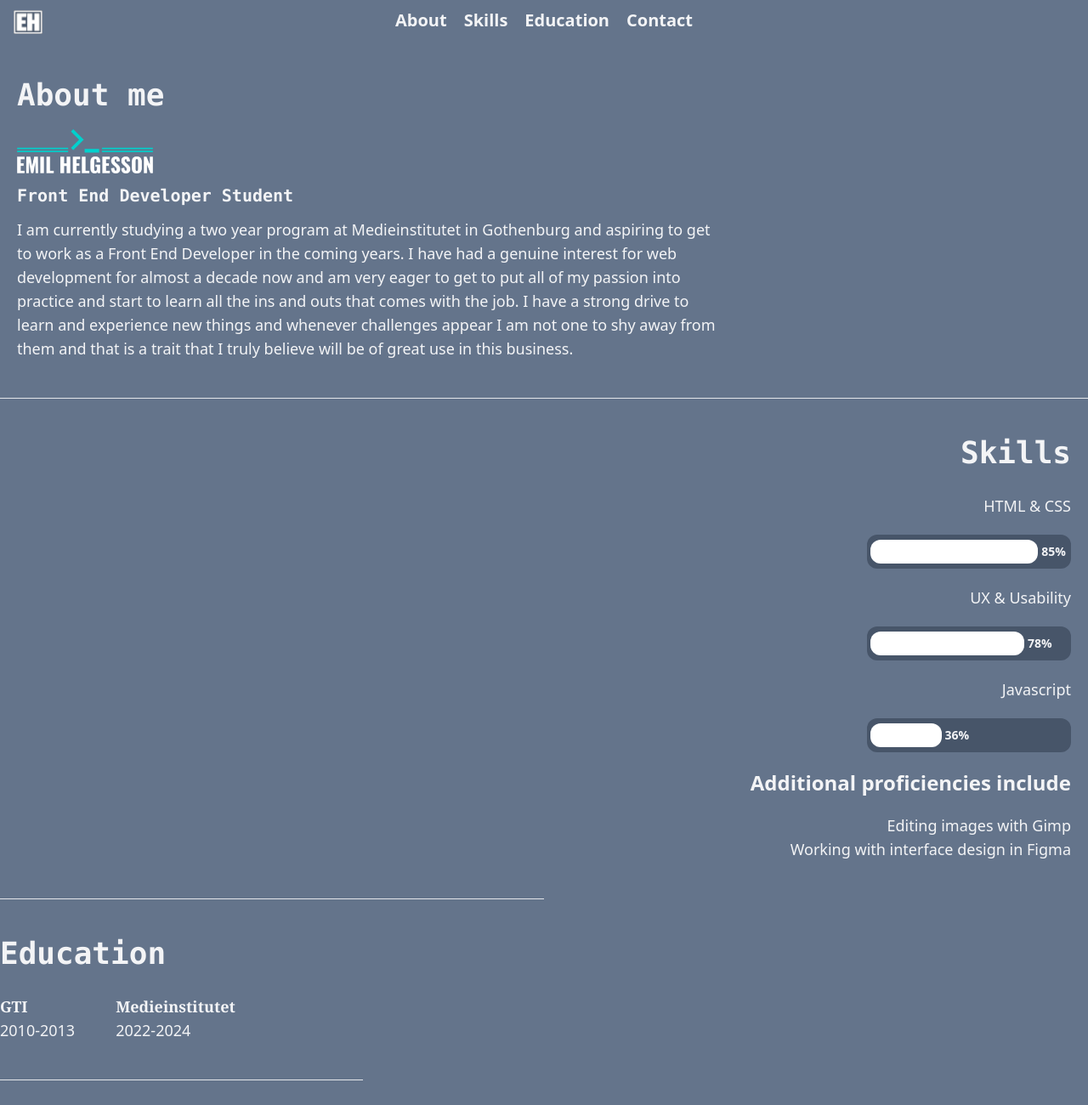
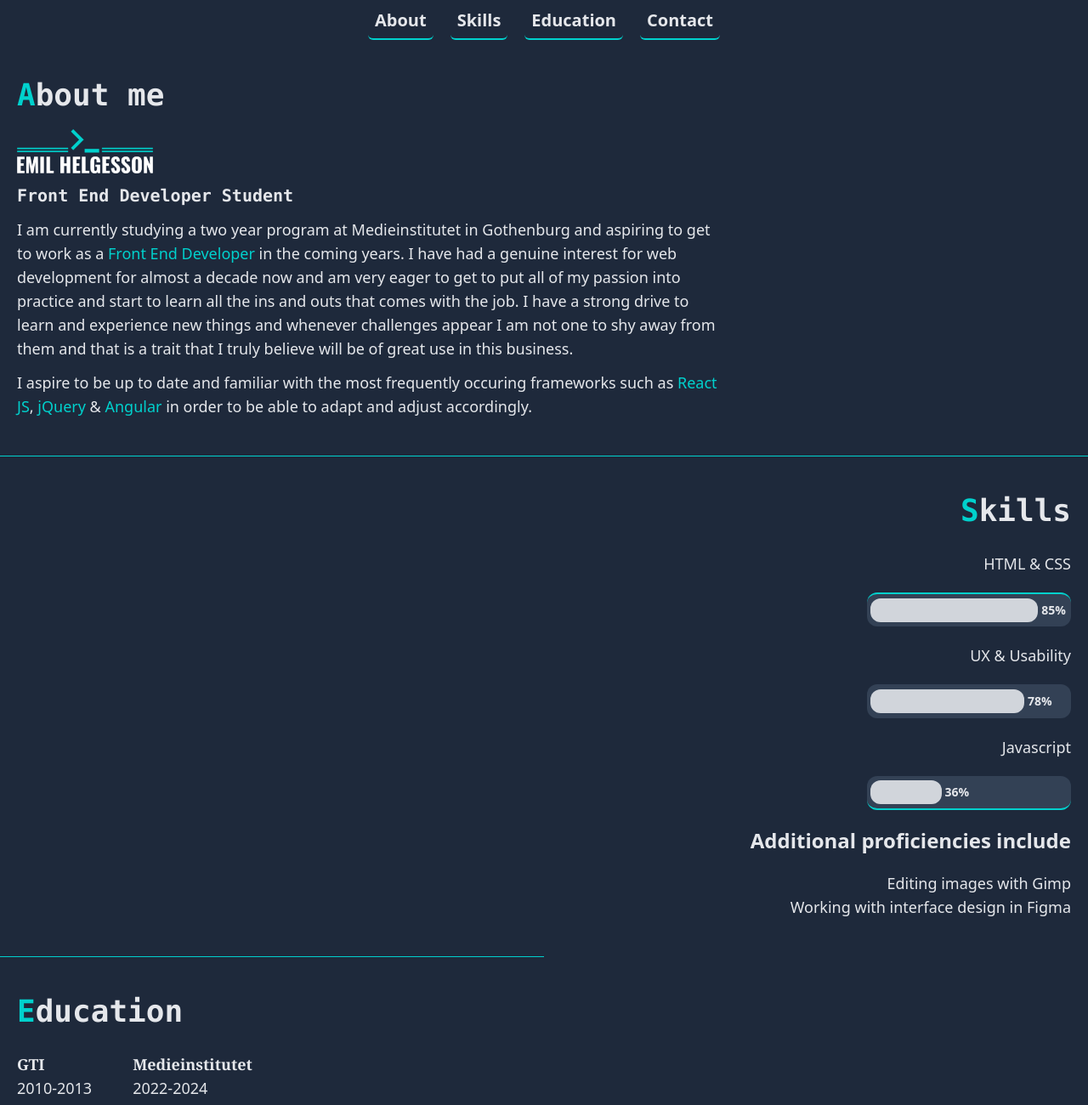
Before and after one commit to Emil-Helge/My-Resume, a website: page src/index.html in a window 1280 px wide. Shown: the top 1300 px of the page at 85% size. Drawn offline with Linux system fonts and the light colour scheme.

Commit message:
minor changes, further adjustments to styling & added a photo

```diff
--- a/src/index.html
+++ b/src/index.html
@@ -10,11 +10,10 @@
   <link rel="icon" href="/images/CV-logo.png" type="image">
   <title>Emil Helgesson | Front End Developer</title>
 </head>
-<body class="flex flex-col gap-6 items-center bg-slate-500 font-sans  text-sm text-gray-100 lg:text-lg ">
+<body class="flex flex-col gap-6 items-center bg-slate-800 font-sans text-sm text-gray-200 lg:text-lg ">
   <!-- HEADER SECTION -->
   <header class="transition-all overflow-y-hidden">
     <nav class="flex flex-row h-12">
-        <img src="/images/CV-logo.png" alt="Logo" class="h-7 absolute left-4 top-3">
       <div class="text-3xl md:hidden">
         <button class="burger-menu flex absolute right-4 top-3">
           <i class="fa-solid fa-bars" class="h-7"></i>
@@ -22,22 +21,22 @@
       </div>
       <ul class="flex flex-col text-xl font-extrabold items-center mt-12 gap-5 md:mt-0 md:flex-row md:justify-center">
         <li>
-            <a href="#About">
+            <a href="#About" class="border-b-2 rounded-md p-2 border-[#00d1cd] hover:bg-[#00d1ceb4]">
               About
             </a>
         </li>
         <li>
-          <a href="#Skills">
+          <a href="#Skills" class="border-b-2 rounded-md p-2 border-[#00d1cd] hover:bg-[#00d1ceb4]">
             Skills
           </a>
         </li>
         <li>
-          <a href="#Education">
+          <a href="#Education" class="border-b-2 rounded-md p-2 border-[#00d1cd] hover:bg-[#00d1ceb4]">
             Education
           </a>
         </li>
         <li>
-          <a href="#Contact">
+          <a href="#Contact" class="border-b-2 rounded-md p-2 border-[#00d1cd] hover:bg-[#00d1ceb4]">
             Contact
           </a>
         </li>
@@ -47,34 +46,34 @@
   <!-- MAIN CONTENT SECTION -->
   <div id="container" class="max-w-screen-xl">
     <div id="About" class="flex flex-col pl-5 pr-5 pt-5 gap-3">
-      <h1 class="text-4xl font-mono font-extrabold mb-2">About me</h1>
-      <a href="#Home">
+      <h1 class="text-4xl font-mono font-extrabold mb-2 first-letter:text-[#00d1cd]">About me</h1>
         <img src="../images/CV-name-alt-logo.png" alt="Image with name and logo" class="w-40"></img>
-      </a>
-
       <h1 class="text-xl font-mono font-extrabold">
         Front End Developer Student
       </h1>
       <p class="md:w-2/3 scroll-animation-hidden">
-        I am currently studying a two year program at Medieinstitutet in Gothenburg and aspiring to get to work as a Front End Developer in the coming years. I have had a genuine interest for web development for almost a decade now and am very eager to get to put all of my passion into practice and start to learn all the ins and outs that comes with the job. I have a strong drive to learn and experience new things and whenever challenges appear I am not one to shy away from them and that is a trait that I truly believe will be of great use in this business.
+        I am currently studying a two year program at Medieinstitutet in Gothenburg and aspiring to get to work as a <span class="text-[#00d1cd]">Front End Developer</span>  in the coming years. I have had a genuine interest for web development for almost a decade now and am very eager to get to put all of my passion into practice and start to learn all the ins and outs that comes with the job. I have a strong drive to learn and experience new things and whenever challenges appear I am not one to shy away from them and that is a trait that I truly believe will be of great use in this business.
+      </p>
+      <p class="md:w-2/3 scroll-animation-hidden">
+        I aspire to be up to date and familiar with the most frequently occuring frameworks such as <span class="text-[#00d1cd]">React JS</span>, <span class="text-[#00d1cd]">jQuery</span> & <span class="text-[#00d1cd]">Angular</span> in order to be able to adapt and adjust accordingly.
       </p>
     </div>
-    <hr class="mt-11 mb-11 w-2/3 scroll-animation-hidden xl:w-full">
+    <hr class="mt-11 mb-11 w-2/3 scroll-animation-hidden xl:w-full border-[#00d1cd]">
     <div id="Skills" class="flex flex-col text-right pr-5 gap-5">
-      <h1 class="text-4xl font-mono font-extrabold mb-2">Skills</h1>
+      <h1 class="text-4xl font-mono font-extrabold mb-2 first-letter:text-[#00d1cd]">Skills</h1>
       <p class="text-lg">HTML & CSS</p>
-      <div class="progress-bar-container flex bg-slate-600 justify-start items-center rounded-xl pl-1 pr-1 h-10 w-60 self-end">
-        <div class="progress-bar h-7 w-0 bg-white rounded-xl animate-[firstBarWidth_3s_normal_forwards]"></div>
+      <div class="progress-bar-container flex bg-slate-700 border-t-2 border-[#00d1cd] justify-start items-center rounded-xl pl-1 pr-1 h-10 w-60 self-end">
+        <div class="progress-bar h-7 w-0 bg-gray-300 rounded-xl animate-[firstBarWidth_3s_normal_forwards]"></div>
         <span id="max-value-1" class="ml-1 font-extrabold text-sm">85</span>
       </div>
       <p class="text-lg">UX & Usability</p>
-      <div class="progress-bar-container flex bg-slate-600 justify-start items-center rounded-xl pl-1 pr-1 h-10 w-60 self-end">
-        <div class="progress-bar h-7 w-0 bg-white rounded-xl animate-[secondBarWidth_3s_normal_forwards]"></div>
+      <div class="progress-bar-container flex bg-slate-700 justify-start items-center rounded-xl pl-1 pr-1 h-10 w-60 self-end">
+        <div class="progress-bar h-7 w-0 bg-gray-300 rounded-xl animate-[secondBarWidth_3s_normal_forwards]"></div>
         <span id="max-value-2" class="ml-1 font-extrabold text-sm">78</span>
       </div>
       <p class="text-lg">Javascript</p>
-      <div class="progress-bar-container flex bg-slate-600 justify-start items-center rounded-xl pl-1 pr-1 h-10 w-60 self-end">
-        <div class="progress-bar h-7 w-0 bg-white rounded-xl animate-[thirdBarWidth_2s_normal_forwards]"></div>
+      <div class="progress-bar-container flex bg-slate-700 border-b-2 border-[#00d1cd] justify-start items-center rounded-xl pl-1 pr-1 h-10 w-60 self-end">
+        <div class="progress-bar h-7 w-0 bg-gray-300 rounded-xl animate-[thirdBarWidth_2s_normal_forwards]"></div>
         <span id="max-value-3" class="ml-1 font-extrabold text-sm">36</span>
       </div>
       <h4 class="text-2xl font-bold">Additional proficiencies include</h4>
@@ -84,9 +83,9 @@
         <!-- TODO: add more skills -->
       </p>
   </div>
-  <hr class="mt-11 mb-11 w-3/6 scroll-animation-hidden">
-  <div id="Education" class="flex flex-col text-left pr-5 gap-5">
-    <h1 class="text-4xl font-mono font-extrabold mb-2">Education</h1>
+  <hr class="mt-11 mb-11 w-3/6 scroll-animation-hidden border-[#00d1cd]">
+  <div id="Education" class="flex flex-col text-left pl-5 gap-5">
+    <h1 class="text-4xl font-mono font-extrabold mb-2 first-letter:text-[#00d1cd]">Education</h1>
     <div class="flex gap-12 content-center">
       <div>
         <h5 class="font-serif font-extrabold">GTI</h5>
@@ -98,15 +97,16 @@
       </div>
     </div>
 </div>
-<hr class="mt-11 mb-11 w-1/3 scroll-animation-hidden">
+<hr class="mt-11 mb-11 w-1/3 scroll-animation-hidden border-[#00d1cd]">
   <div id="Contact" class="flex flex-col pl-5 pr-5 pt-5 gap-3 items-center">
-    <h1 class="text-4xl text-center font-mono font-extrabold mb-2">Contact</h1>
+    <h1 class="text-4xl text-center font-mono font-extrabold mb-2 first-letter:text-[#00d1cd]">Contact</h1>
+    <img src="../images/Selfie.jpg" alt="Picture of me" class="w-44 border-y-4 rounded-full border-[#00d1ce88]">
     <p class="text-center max-w-xl scroll-animation-hidden">
       If you would like to get in touch with me or learn more about me you can visit my Linkedin page or send me an email by clicking the icons below. Additionally, if you are curious about my previous projects and want to know what I am currently working on you can also visit my Github page.</p>
     <div class="icon-container w-full flex gap-4 justify-center mt-3 mb-7">
-      <a href="https://www.linkedin.com/in/emil-helgesson94/" id="linkedinIcon" class="fa-brands fa-linkedin fa-2x opacity-60 hover:opacity-100"></a>
-      <a href="https://github.com/Emil-Helge" id="githubIcon" class="fa-brands fa-square-github fa-2x opacity-60 hover:opacity-100"></a>
-      <a href="mailto:helgesson.emil.94@gmail.com" id="emailIcon" class="fa-solid fa-square-envelope fa-2x opacity-60 hover:opacity-100"></a>
+      <a href="https://www.linkedin.com/in/emil-helgesson94/" id="linkedinIcon" class="fa-brands fa-linkedin fa-3x opacity-60 hover:opacity-100 hover:text-[#00d1cd]"></a>
+      <a href="https://github.com/Emil-Helge" id="githubIcon" class="fa-brands fa-square-github fa-3x opacity-60 hover:opacity-100 hover:text-[#00d1cd]"></a>
+      <a href="mailto:helgesson.emil.94@gmail.com" id="emailIcon" class="fa-solid fa-square-envelope fa-3x opacity-60 hover:opacity-100 hover:text-[#00d1cd]"></a>
     </div>
   </div>
   </div>
```
Also changed, not shown: main.js (+5 -5 lines), dist/output.css, images/CV-logo-black.png (deleted), images/CV-name-alt-logo-black.png (deleted), images/Selfie.jpg (added).
